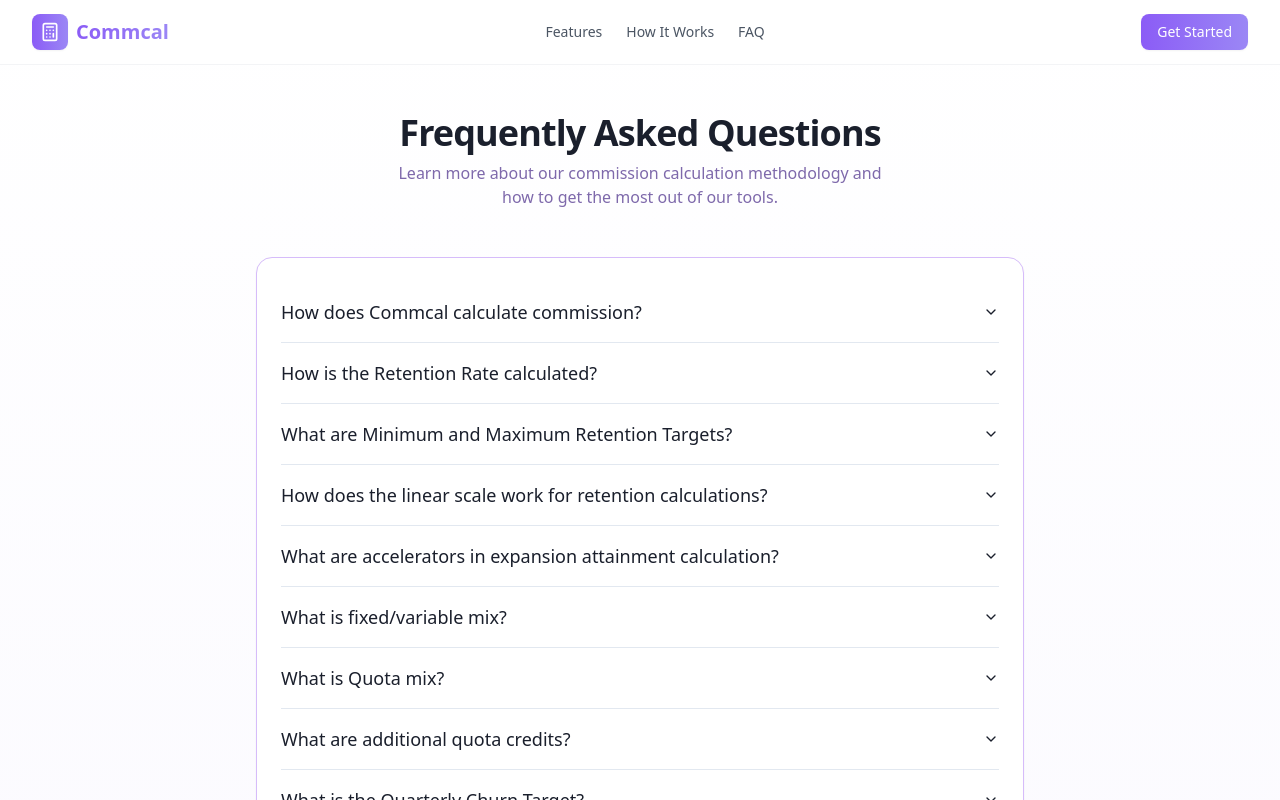
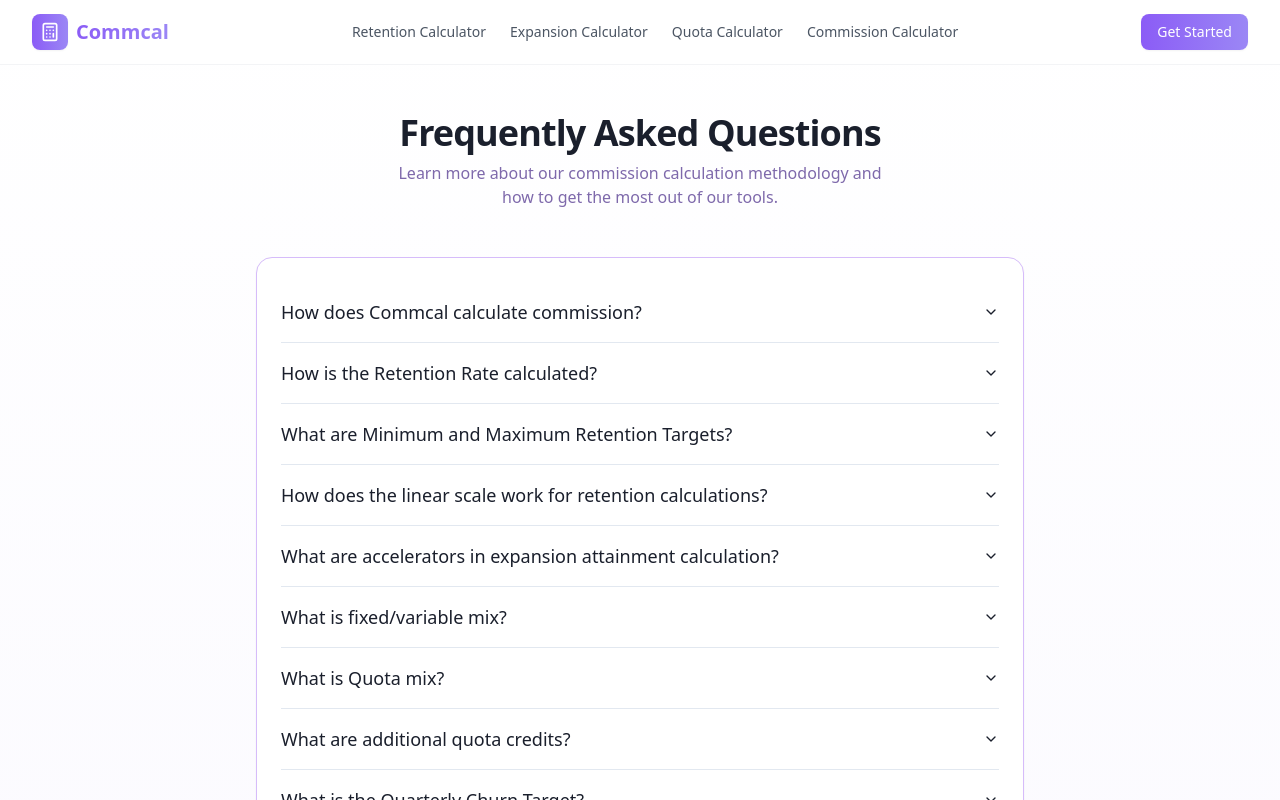
Before and after one commit to Santhosh-Kumar-ai/commcal-test-8-2-25, a React (Vite) app: page /faq in a window 1280 px wide. Shown: the top 800 px of the page. Built offline with nearby package versions, Linux system fonts and the light colour scheme.

Commit message:
Update page links
Update the page links to reflect the current application structure.

```diff
--- a/src/components/Header.tsx
+++ b/src/components/Header.tsx
@@ -19,14 +19,17 @@ export const Header = () => {
         </Link>
 
         <nav className="hidden md:flex items-center space-x-6">
-          <Link to="/features" className="text-gray-600 hover:text-[#8B5CF6] font-medium text-sm transition-colors">
-            Features
+          <Link to="/retention-calculator" className="text-gray-600 hover:text-[#8B5CF6] font-medium text-sm transition-colors">
+            Retention Calculator
           </Link>
-          <Link to="/how-it-works" className="text-gray-600 hover:text-[#8B5CF6] font-medium text-sm transition-colors">
-            How It Works
+          <Link to="/expansion-calculator" className="text-gray-600 hover:text-[#8B5CF6] font-medium text-sm transition-colors">
+            Expansion Calculator
           </Link>
-          <Link to="/faq" className="text-gray-600 hover:text-[#8B5CF6] font-medium text-sm transition-colors">
-            FAQ
+          <Link to="/quota-configuration" className="text-gray-600 hover:text-[#8B5CF6] font-medium text-sm transition-colors">
+            Quota Calculator
+          </Link>
+          <Link to="/commission-calculator" className="text-gray-600 hover:text-[#8B5CF6] font-medium text-sm transition-colors">
+            Commission Calculator
           </Link>
         </nav>
 
```
